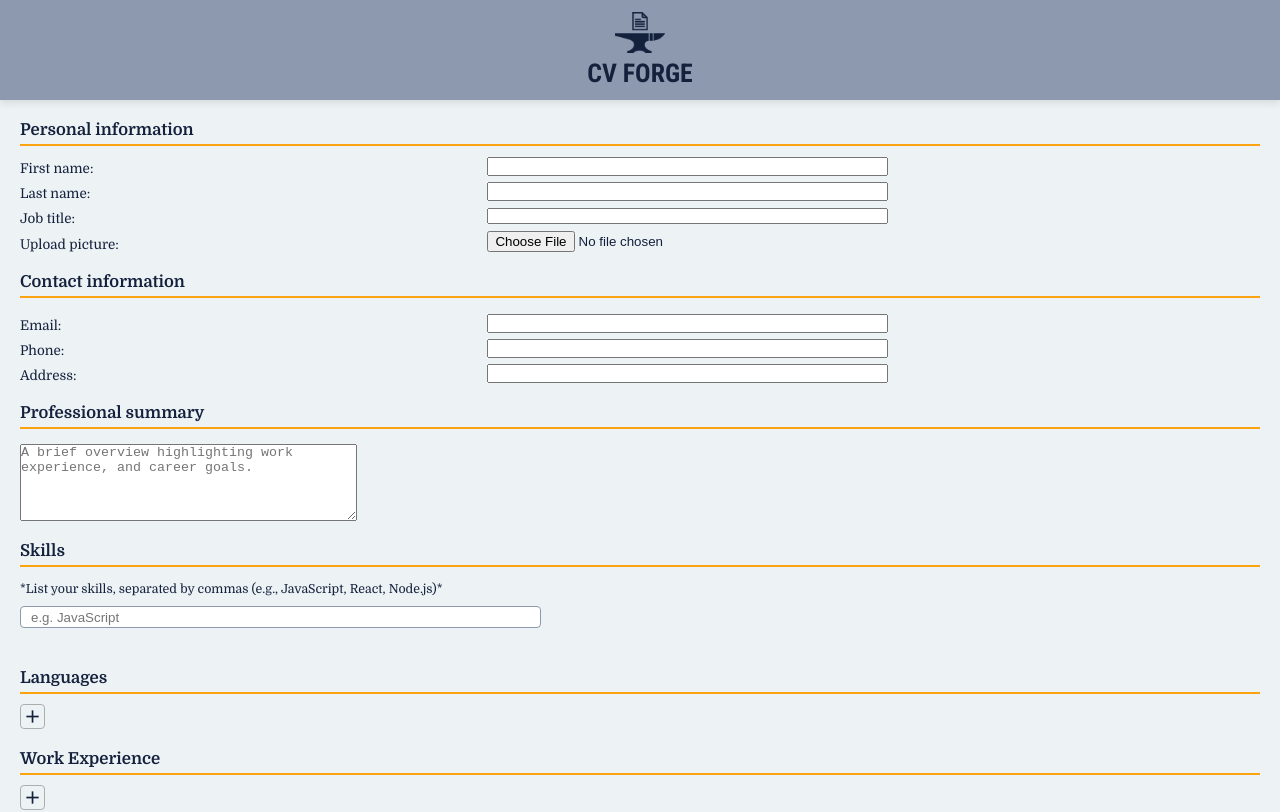
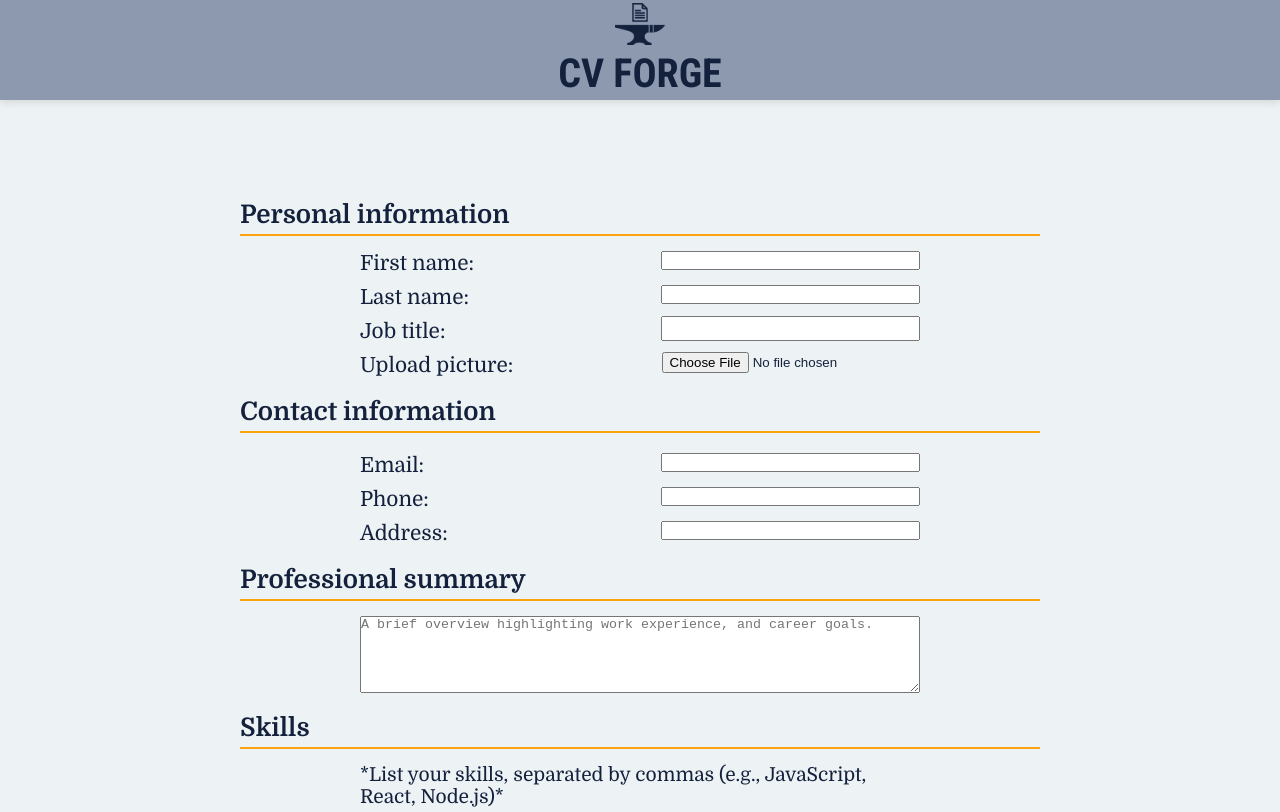
Before and after one commit to Hekimianz/cv-creator, a React (Vite) app: page / in a window 1280 px wide. Shown: the top 812 px of the page. Built offline with nearby package versions, Linux system fonts and the light colour scheme.

Commit message:
Optimized for larger screens

```diff
--- a/src/styles/Form.css
+++ b/src/styles/Form.css
@@ -3,6 +3,7 @@
   flex-direction: column;
   margin: 20px;
   font-size: 1.3rem;
+  max-width: 800px;
 }
 
 #personal-cont h2 {
@@ -37,7 +38,15 @@ label {
 .langField--cont input,
 .langField--cont select,
 .certField--cont input {
+  text-align: center;
   width: 60%;
+}
+
+#lang--cont,
+#workExp--cont,
+#edu--cont {
+  width: 100%;
+  max-width: 480px;
 }
 
 #personal-cont h2:first-of-type {
@@ -78,6 +87,10 @@ label {
   padding: 10px 10px;
   margin-top: 10px;
   position: relative;
+  display: flex;
+  align-items: center;
+  justify-content: center;
+  width: 100%;
 }
 
 .deleteJob,
@@ -134,3 +147,53 @@ label {
   background-color: white;
   border: 1px solid rgb(173, 173, 173);
 }
+
+@media screen and (min-width: 600px) {
+  html {
+    font-size: 70%;
+  }
+
+  #inputs-cont {
+    display: flex;
+    flex-direction: column;
+    align-items: center;
+  }
+  #personal-cont {
+    width: 80%;
+    align-items: center;
+  }
+
+  textarea {
+    width: 100%;
+  }
+
+  #skills--cont.input-cont {
+    align-items: center;
+  }
+}
+
+@media screen and (min-width: 768px) {
+  html {
+    font-size: 75%;
+  }
+}
+
+@media screen and (min-width: 1024px) {
+  html {
+    font-size: 87.5%;
+  }
+
+  #personal-cont {
+    margin-top: 100px;
+  }
+
+  .submit--btn {
+    margin-top: 100px;
+  }
+}
+
+@media screen and (min-width: 1280px) {
+  html {
+    font-size: 100%;
+  }
+}
--- a/src/styles/final.css
+++ b/src/styles/final.css
@@ -130,3 +130,23 @@ h2 {
 #languages {
   align-items: center;
 }
+
+.final--cont {
+  max-width: 1200px;
+}
+
+@media screen and (min-width: 1024px) {
+  #profileHeader {
+    padding: 0 100px;
+    height: 200px;
+  }
+
+  #profilePic {
+    width: 200px;
+    height: 200px;
+  }
+
+  #contactInfo {
+    margin: 20px 0;
+  }
+}
```
